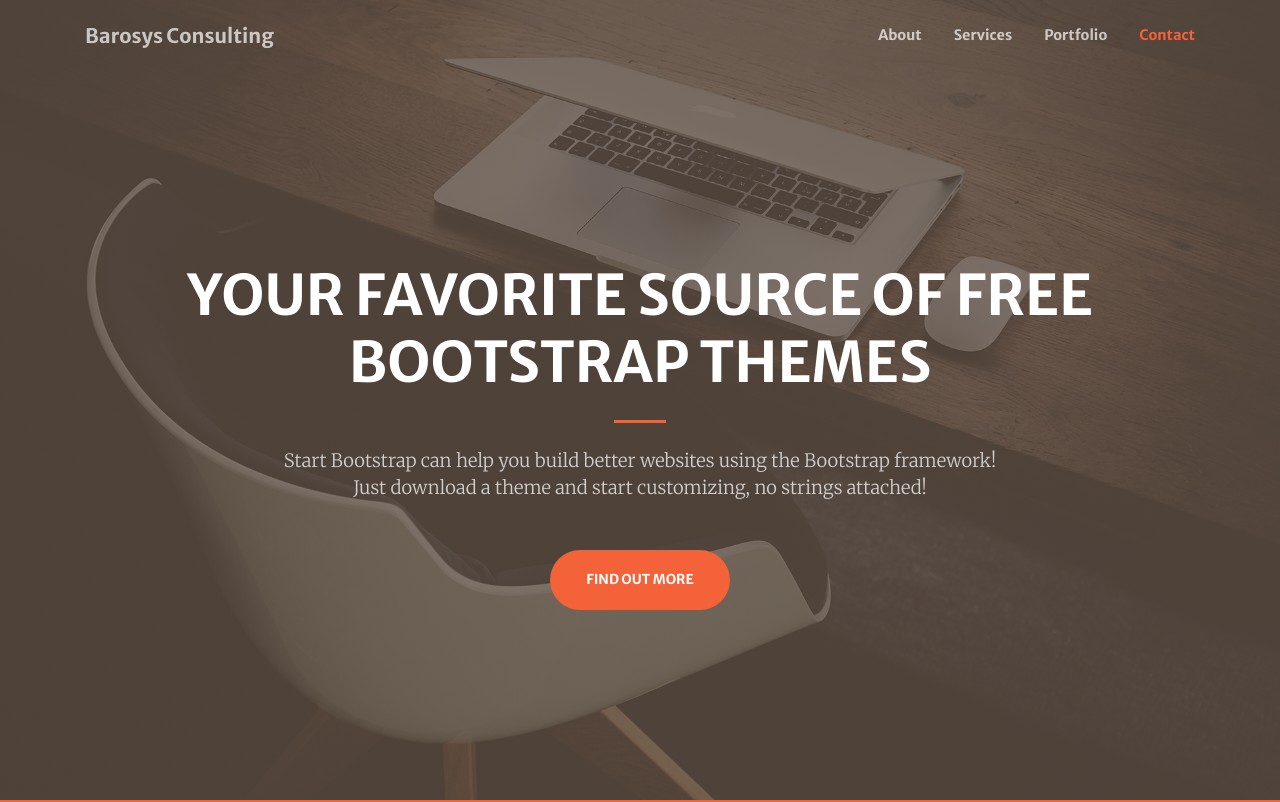
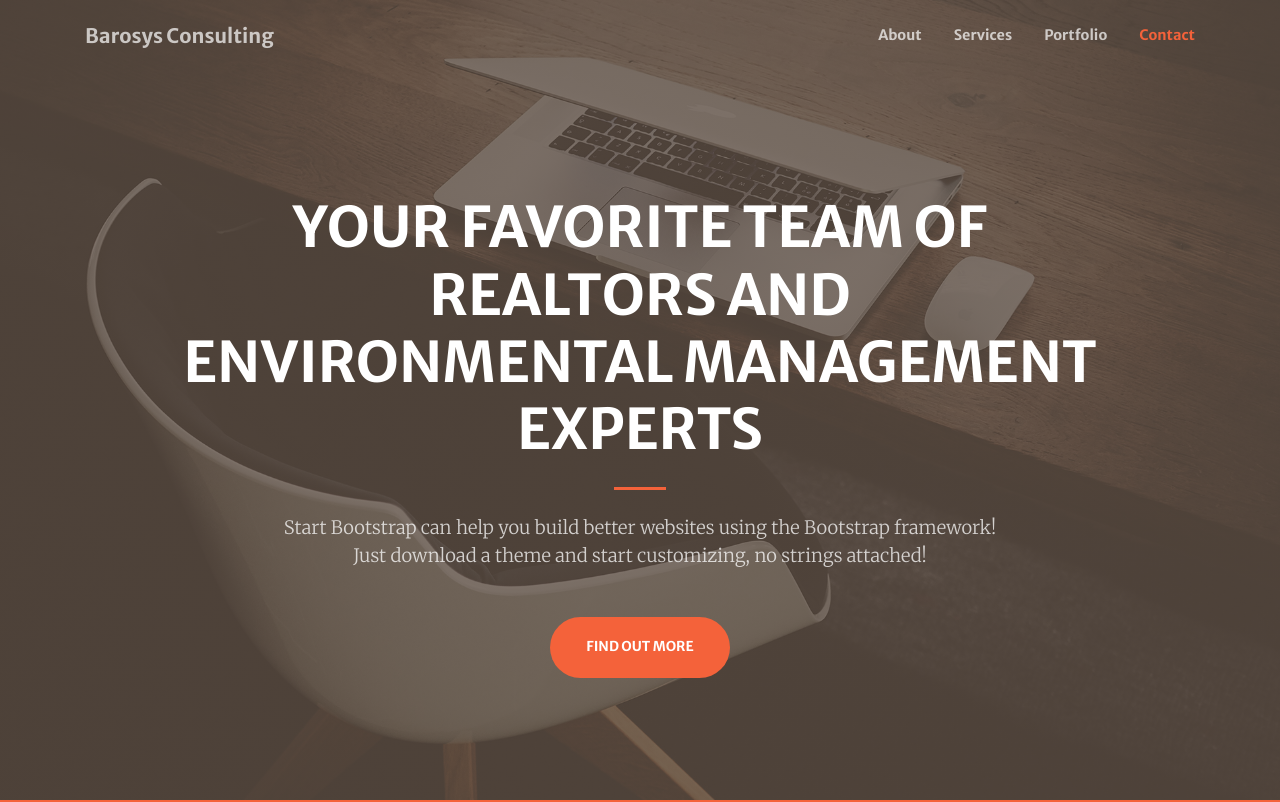
Before and after one commit to kimijimoses/kimijimoses.github.io, a website with bundled scripts: page index.html in a window 1280 px wide. Shown: the top 802 px of the page. Built offline with nearby package versions, Linux system fonts and the light colour scheme.

Commit message:
Update index.html

```diff
--- a/index.html
+++ b/index.html
@@ -58,7 +58,7 @@
     <div class="container h-100">
       <div class="row h-100 align-items-center justify-content-center text-center">
         <div class="col-lg-10 align-self-end">
-          <h1 class="text-uppercase text-white font-weight-bold">Your Favorite Source of Free Bootstrap Themes</h1>
+          <h1 class="text-uppercase text-white font-weight-bold">Your Favorite Team Of Realtors and Environmental Management Experts</h1>
           <hr class="divider my-4">
         </div>
         <div class="col-lg-8 align-self-baseline">
```
